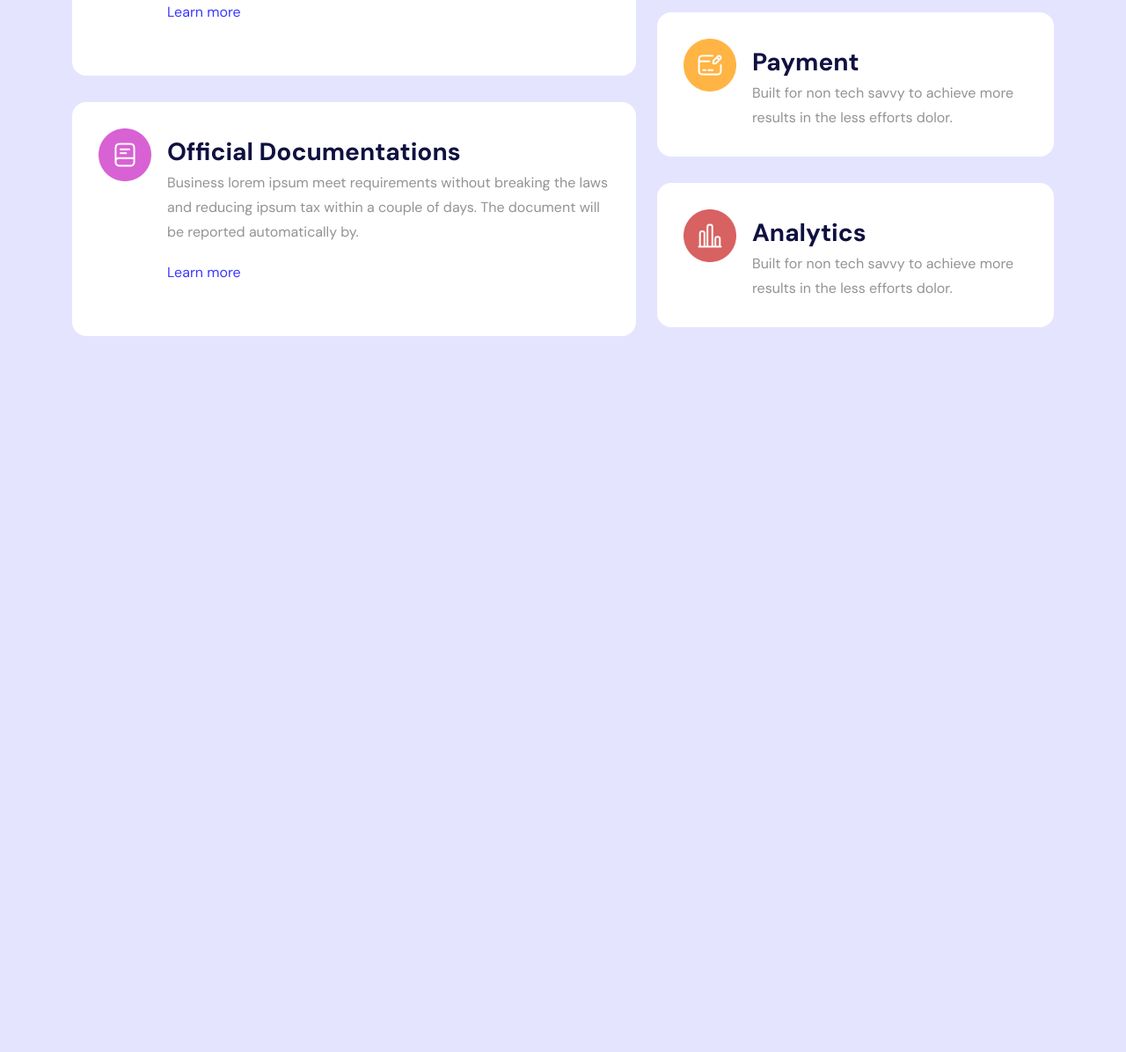
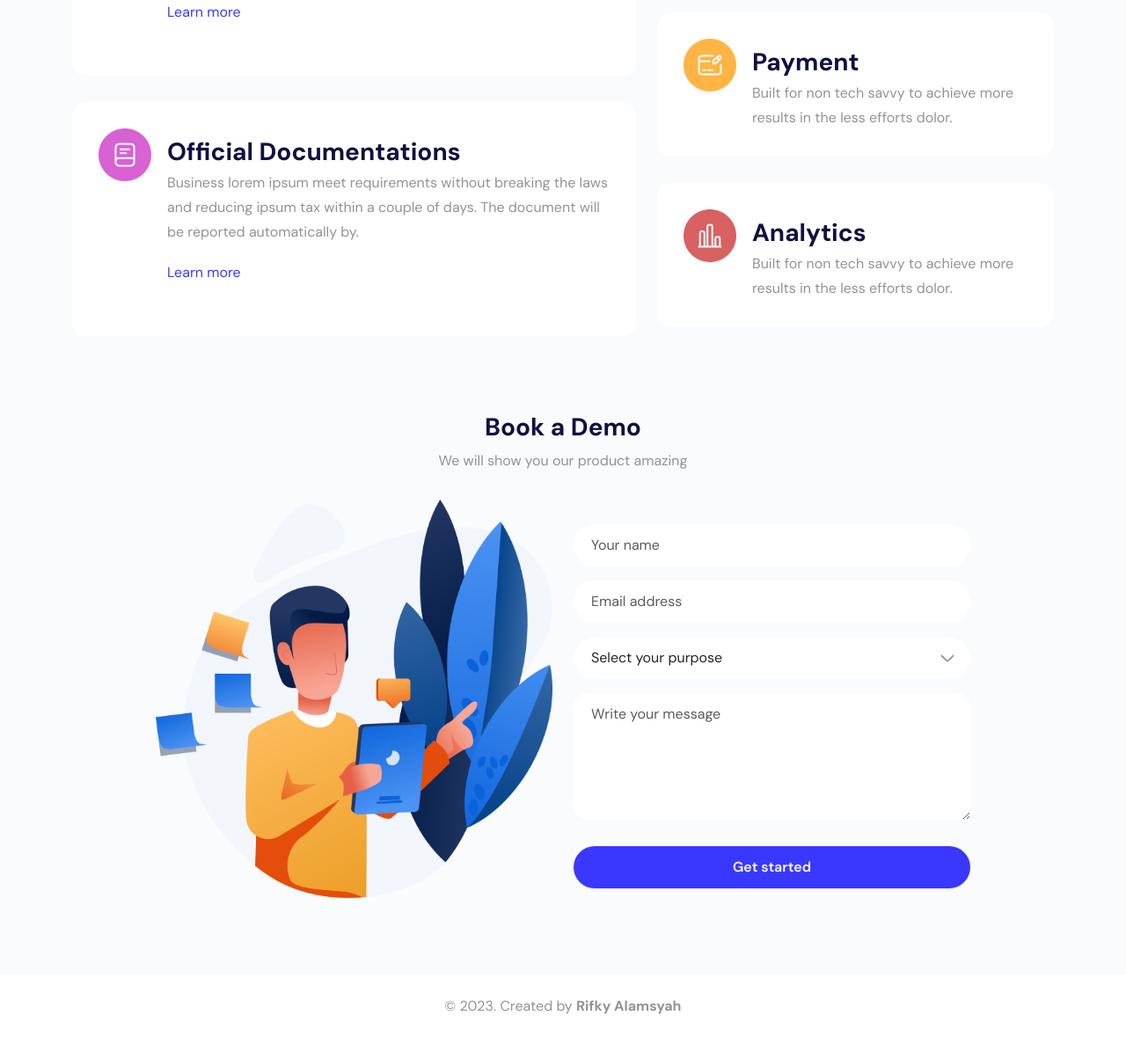
Before and after one commit to rifkyalamsyah/bwa-cashier, a plain HTML site: page index.html in a window 1280 px wide. Shown: the part 1244-2440 px from the top of the page at 88% size. Before the commit the page ends 1646 px from the top, so only its background shows below. Drawn offline with nearby package versions, Linux system fonts and the light colour scheme.

Commit message:
add booking section with custom form

```diff
--- a/css/style.css
+++ b/css/style.css
@@ -22,8 +22,7 @@
 
 body {
   font-family: 'DM Sans', sans-serif;
-  /* font-family: 'Space Grotesk', sans-serif; */
-  background: var(--light-purple);
+  background: var(--light-blue);
 }
 
 /* custom header */
@@ -167,6 +166,10 @@ body {
   margin-bottom: 10px;
 }
 
+.mb-16 {
+  margin-bottom: 16px;
+}
+
 .mb-20 {
   margin-bottom: 20px;
 }
@@ -288,3 +291,48 @@ body {
 }
 /* end hover blur effect */
 /* end feature section */
+
+/* booking section */
+/* custom form */
+.form-control {
+  background: var(--white);
+  border: 0;
+  border-radius: 50px;
+  padding: 12px 20px 12px 20px;
+}
+
+/* custom select */
+.form-select {
+  background: var(--white);
+  background-image: url(../img/icons/icon_dropdown.svg);
+  background-repeat: no-repeat;
+  background-position: right 16px center;
+  background-size: 20px;
+  border: 0;
+  border-radius: 50px;
+  padding: 12px 20px 12px 20px;
+}
+
+/* custom textarea */
+textarea.form-control {
+  border-radius: 16px;
+}
+/* end booking section */
+
+/* footer */
+.footer {
+  background: var(--white);
+  color: var(--dark-grey);
+}
+
+.footer a {
+  text-decoration: none;
+  color: var(--dark-grey);
+  font-weight: bold;
+}
+
+.footer a:hover {
+  text-decoration: underline;
+  color: var(--blue);
+}
+/* end footer */
--- a/index.html
+++ b/index.html
@@ -8,7 +8,7 @@
     <link rel="preconnect" href="https://fonts.googleapis.com" />
     <link rel="preconnect" href="https://fonts.gstatic.com" crossorigin />
     <link
-      href="https://fonts.googleapis.com/css2?family=DM+Sans:opsz,wght@9..40,300;9..40,400;9..40,500;9..40,600;9..40,700&family=Space+Grotesk:wght@300;400;500;600;700&display=swap"
+      href="https://fonts.googleapis.com/css2?family=DM+Sans:opsz,wght@9..40,300;9..40,400;9..40,500;9..40,600;9..40,700&display=swap"
       rel="stylesheet"
     />
     <!-- bootsrap 5 -->
@@ -284,6 +284,93 @@
       </div>
     </section>
     <!--end features section -->
+
+    <!-- booking section -->
+    <section class="booking mt-70">
+      <div class="container">
+        <div class="row">
+          <div class="col-lg-12 text-center">
+            <h3 class="medium-header mb-10">Book a Demo</h3>
+            <p class="primary-copy mb-30">
+              We will show you our product amazing
+            </p>
+          </div>
+        </div>
+        <div class="row">
+          <div class="col-lg-10 offset-lg-1">
+            <div class="row">
+              <div class="col-lg-6">
+                <img
+                  src="img/i_booking.png"
+                  class="img-fluid"
+                  alt="illustration bookig"
+                />
+              </div>
+              <div class="col-lg-6 booking-form align-self-center">
+                <!-- form -->
+                <form action="">
+                  <div class="mb-16">
+                    <input
+                      placeholder="Your name"
+                      type="text"
+                      name="name"
+                      id=""
+                      class="form-control"
+                    />
+                  </div>
+                  <div class="mb-16">
+                    <input
+                      placeholder="Email address"
+                      type="email"
+                      name="email_address"
+                      id=""
+                      class="form-control"
+                    />
+                  </div>
+                  <!-- select -->
+                  <div class="mb-16">
+                    <select name="" id="" class="form-select">
+                      <option value="0">Select your purpose</option>
+                      <option value="Payment">Payment integration</option>
+                      <option value="api">APIs development</option>
+                      <option value="sdk">SDK flutter</option>
+                    </select>
+                  </div>
+                  <!-- textarea -->
+                  <div class="mb-30">
+                    <textarea
+                      placeholder="Write your message"
+                      name=""
+                      id=""
+                      cols="30"
+                      rows="5"
+                      class="form-control"
+                    ></textarea>
+                  </div>
+                  <button class="btn btn-primary w-100">Get started</button>
+                </form>
+              </div>
+            </div>
+          </div>
+        </div>
+      </div>
+    </section>
+    <!-- end booking section -->
+
+    <!-- footer -->
+    <div class="footer mt-70">
+      <div class="container">
+        <div class="p-4">
+          <p class="text-center">
+            © 2023. Created by
+            <a href="https://instagram.com/rifkyyalamsyah" target="_blank"
+              >Rifky Alamsyah</a
+            >
+          </p>
+        </div>
+      </div>
+    </div>
+    <!-- end footer -->
     <script
       src="https://cdn.jsdelivr.net/npm/bootstrap@5.3.1/dist/js/bootstrap.bundle.min.js"
       integrity="sha384-HwwvtgBNo3bZJJLYd8oVXjrBZt8cqVSpeBNS5n7C8IVInixGAoxmnlMuBnhbgrkm"
```
Also changed, not shown: img/i_booking.png (added), img/icons/icon_dropdown.svg (added).
